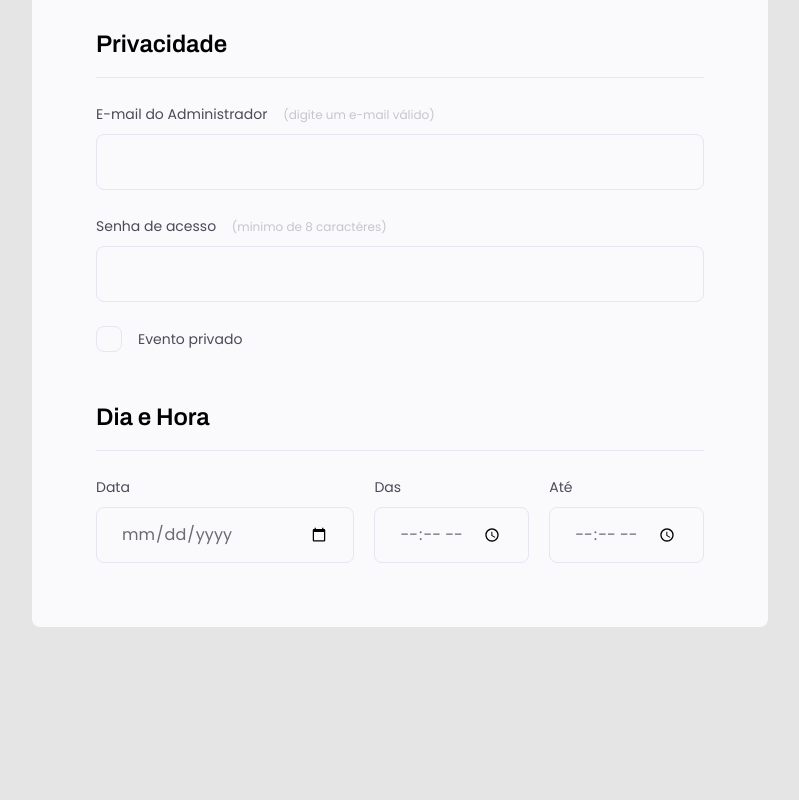
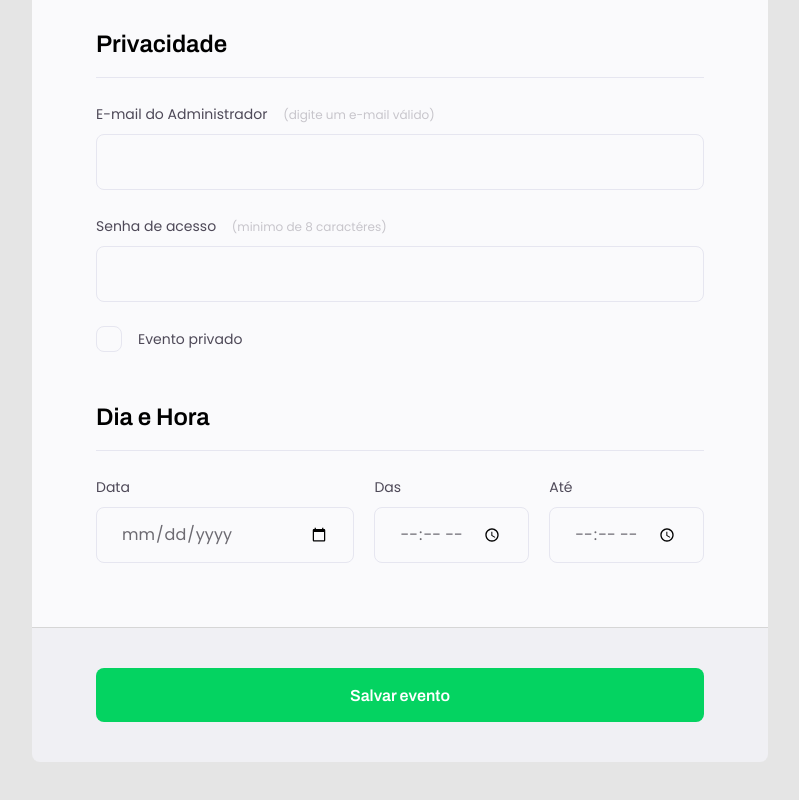
Before and after one commit to SamuelAlvarenga/Projeto03, a plain HTML site: page index.html in a window 1280 px wide. Shown: the part 1080-1880 px from the top of the page, without its empty margins (240-1039 px from the left). Before the commit the page ends 1707 px from the top, so only its background shows below. Drawn offline with Linux system fonts and the light colour scheme.

Commit message:
submit button styled

```diff
--- a/index.html
+++ b/index.html
@@ -105,6 +105,9 @@
           </div>
         </fieldset>
       </form>
+      <footer>
+        <input class="button" type="button" value="Salvar evento" />
+      </footer>
     </div>
   </body>
 </html>
--- a/style.css
+++ b/style.css
@@ -56,7 +56,7 @@ header p {
 form {
   margin-top: 38px;
   background: #fafafc;
-  border-radius: 8px;
+  border-radius: 8px 8px 0 0;
   min-height: 300px;
   padding: 64px;
   display: flex;
@@ -189,3 +189,29 @@ fieldset legend {
 .checkbox-wrapper input:focus + label::before {
   outline: 2px solid black;
 }
+
+footer {
+  background: #f0f0f4;
+  height: 135px;
+  display: flex;
+  flex-direction: column;
+  padding: 40px 64px;
+  margin-bottom: 100px;
+  border-top: 1px solid #d6d6d6;
+  border-radius: 0 0 8px 8px;
+}
+
+footer .button {
+  height: 56px;
+  background: #04d361;
+  border: none;
+  border-radius: 8px;
+  font-family: "Archivo";
+  font-size: 16px;
+  font-weight: 26px;
+  color: #fff;
+}
+
+footer .button:hover {
+  background: #0aaf54;
+}
```
